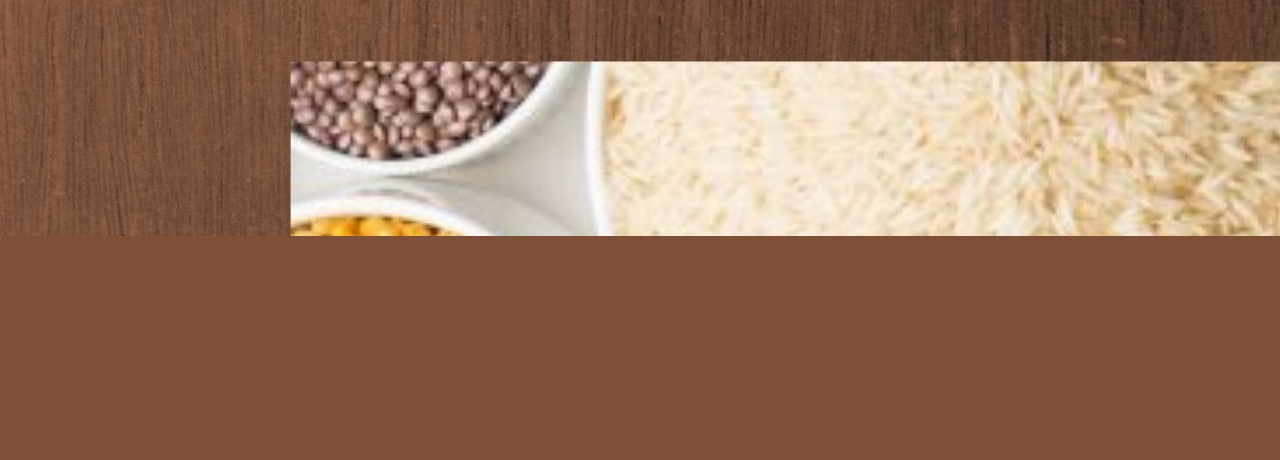
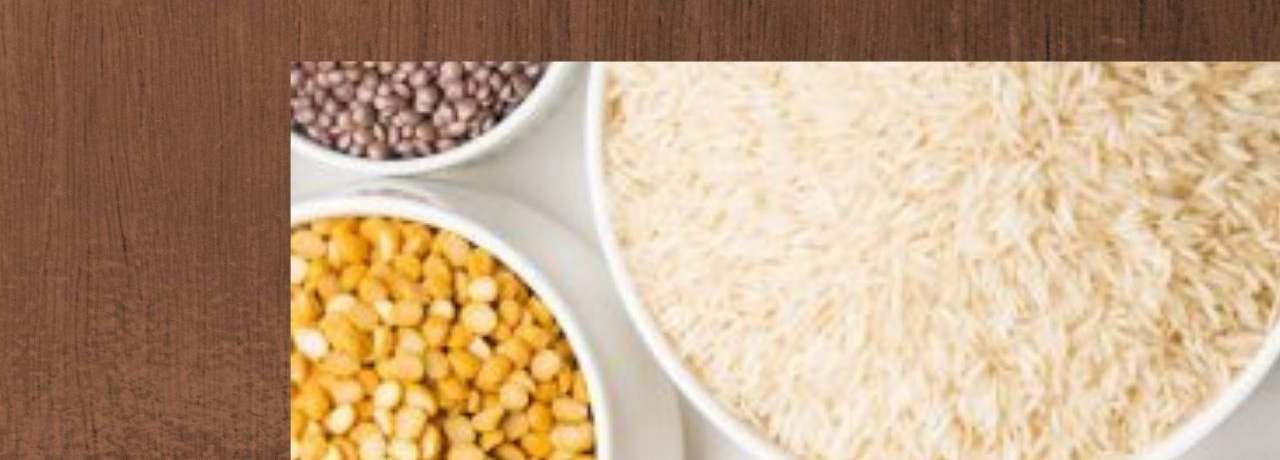
Before and after one commit to kiran-foundation/sahi-keemat, a Flask app: page / in a window 1280 px wide. Shown: the part 564-1024 px from the top of the page. Before the commit the page ends 800 px from the top, so only its background shows below. Run offline with Flask 2, Linux system fonts and the light colour scheme; parts of the project's set-up code (start-up, migrations or seed data) failed here and were passed over.

Commit message:
Commit by Ashu

```diff
--- a/products/templates/index.html
+++ b/products/templates/index.html
@@ -6,6 +6,7 @@
     <title>sahi keemat</title>
     <link rel="stylesheet" href="/static/style.css"/>
     <style>
+
     table, th, td
     {
     border: 1px solid black;
@@ -15,6 +16,10 @@
     margin-left: auto;
    margin-right: auto;
    }
+   body {
+  height: 1000px;
+  width: 1000px;
+}
    </style>
 </head>
 
@@ -48,5 +53,10 @@
 
      </tbody>
 </table>
+ <script>
+function scrollWin(x,y) {
+  window.scrollBy(x,y);
+}
+</script>
 </body>
 </html>
```
